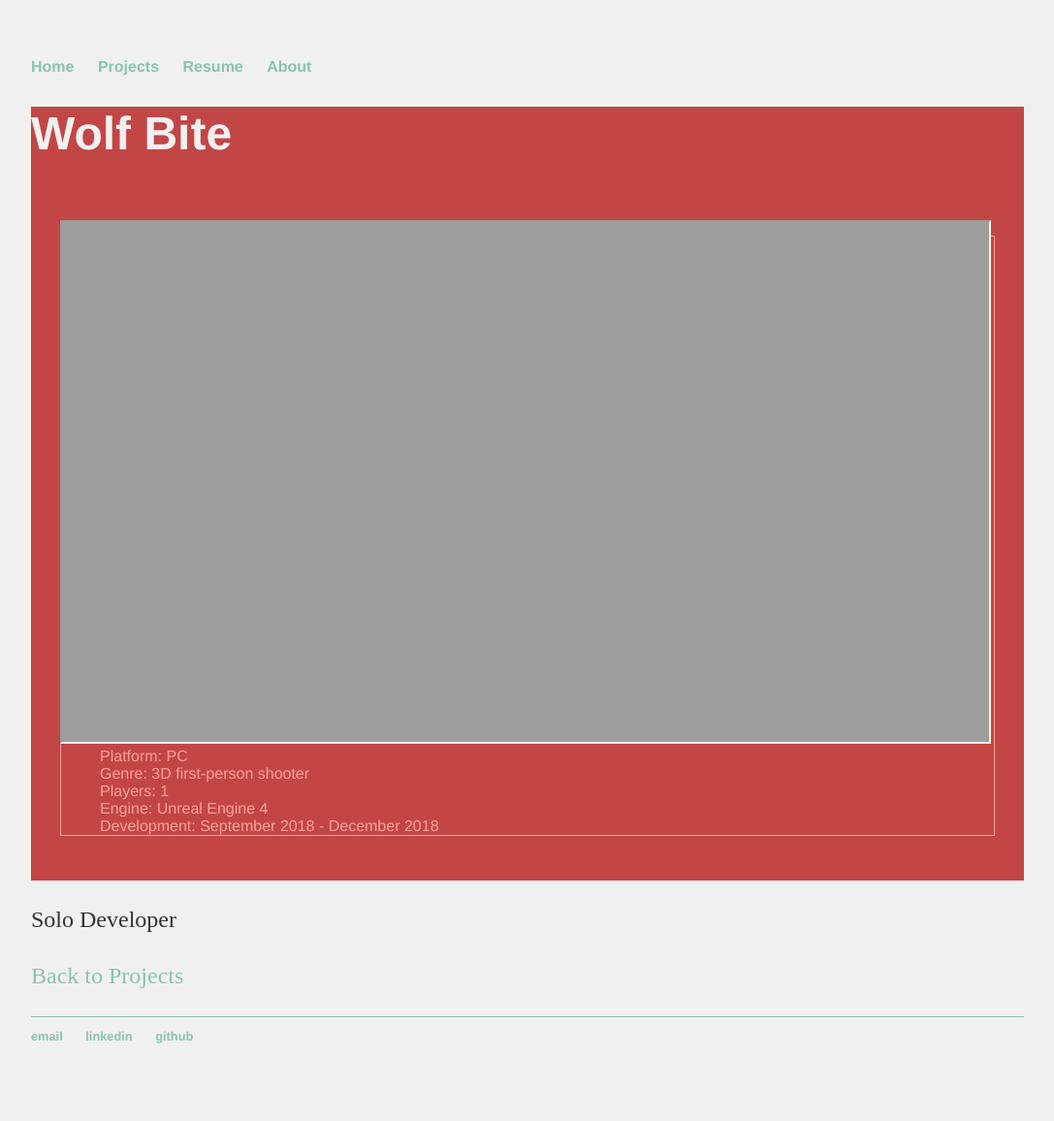
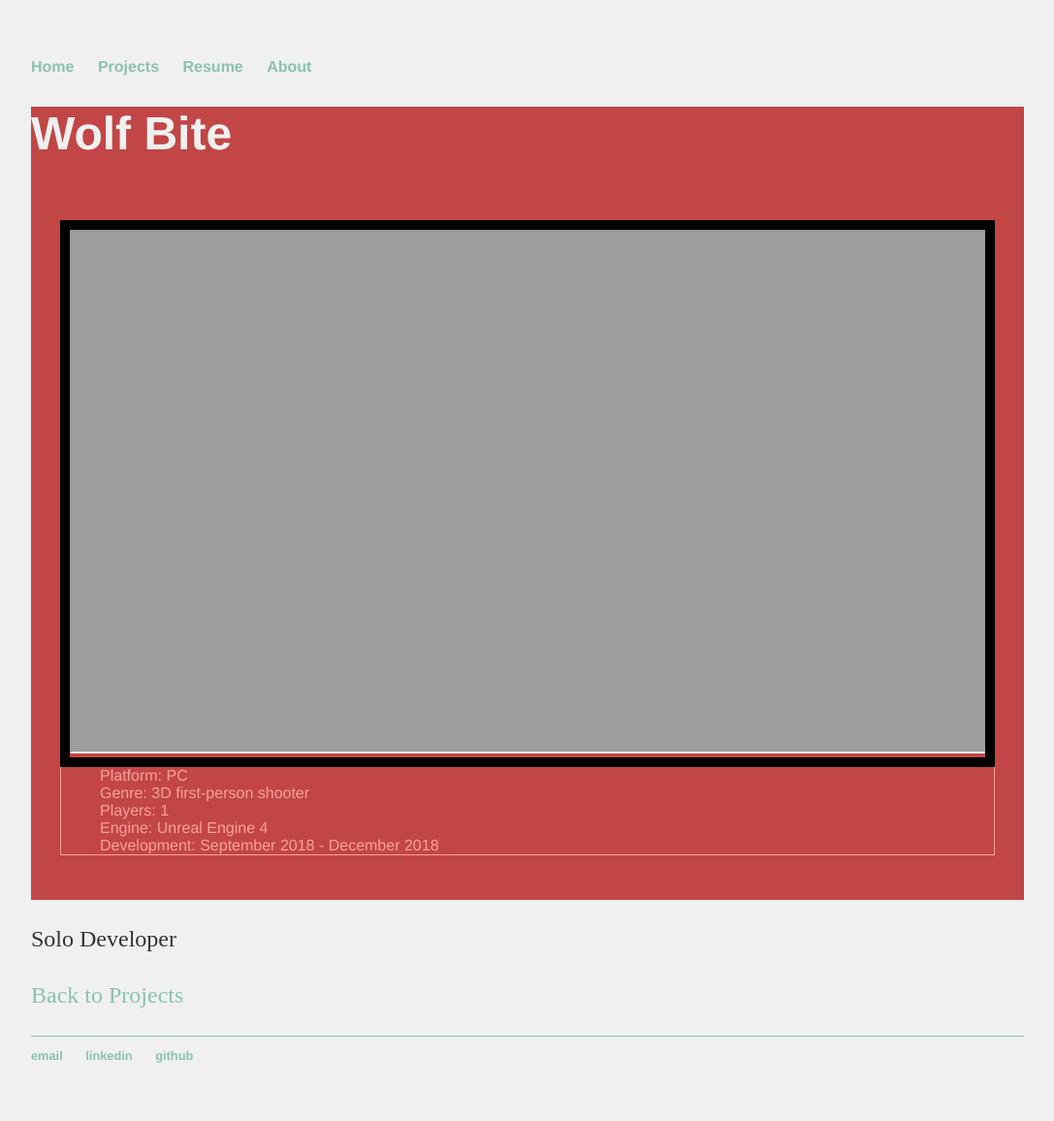
Before and after one commit to digigrant/digigrant.github.io, a Jekyll site: the page built from projects/wolf-bite.html, in a window 1280 px wide. Shown: the whole page at 97% size, without its empty margins (96-1183 px from the left). Built offline with Jekyll 4.4.1, drawn with Linux system fonts in a browser that asks for light colours.

Commit message:
Update main.scss

```diff
--- a/_sass/main.scss
+++ b/_sass/main.scss
@@ -131,6 +131,8 @@ footer
             width: 100%;
             height: auto;
             float: right;
+            overflow: auto;
+            border: 10px solid black;
         }
     }
 }
```
